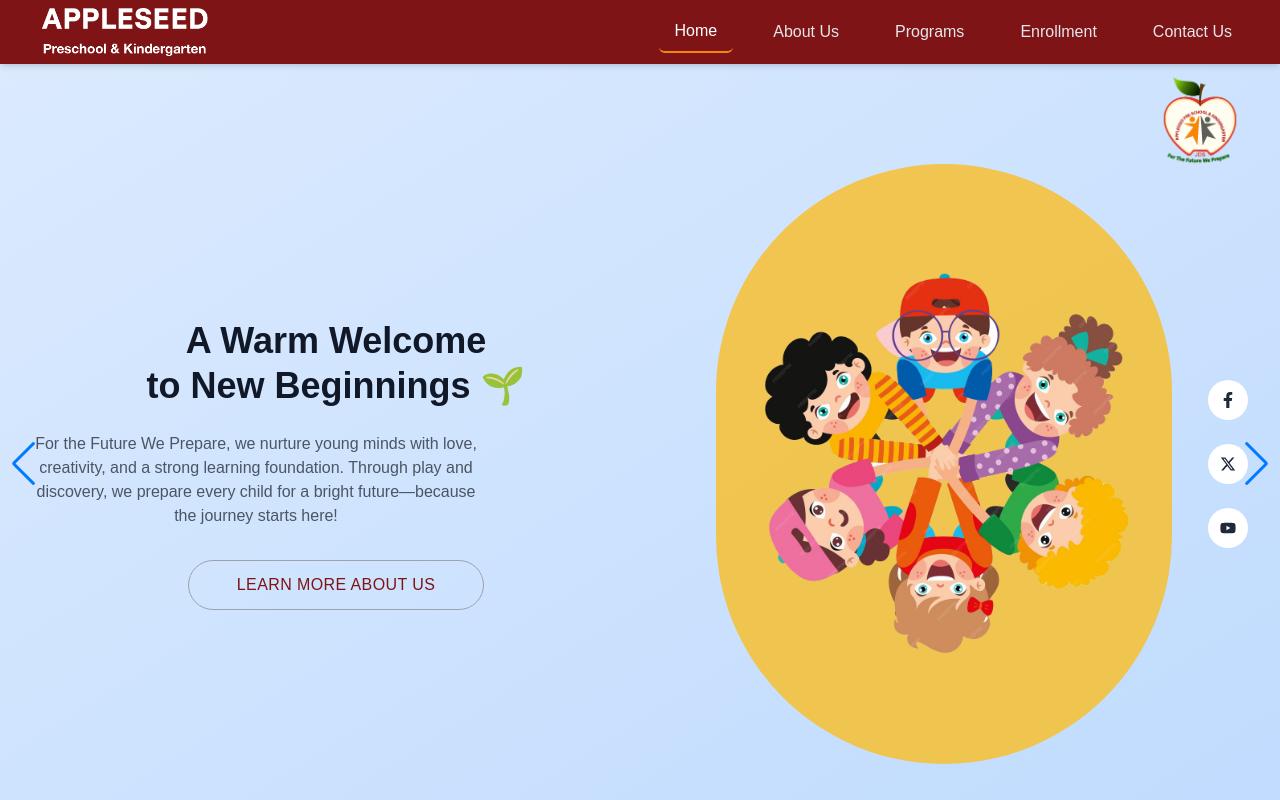
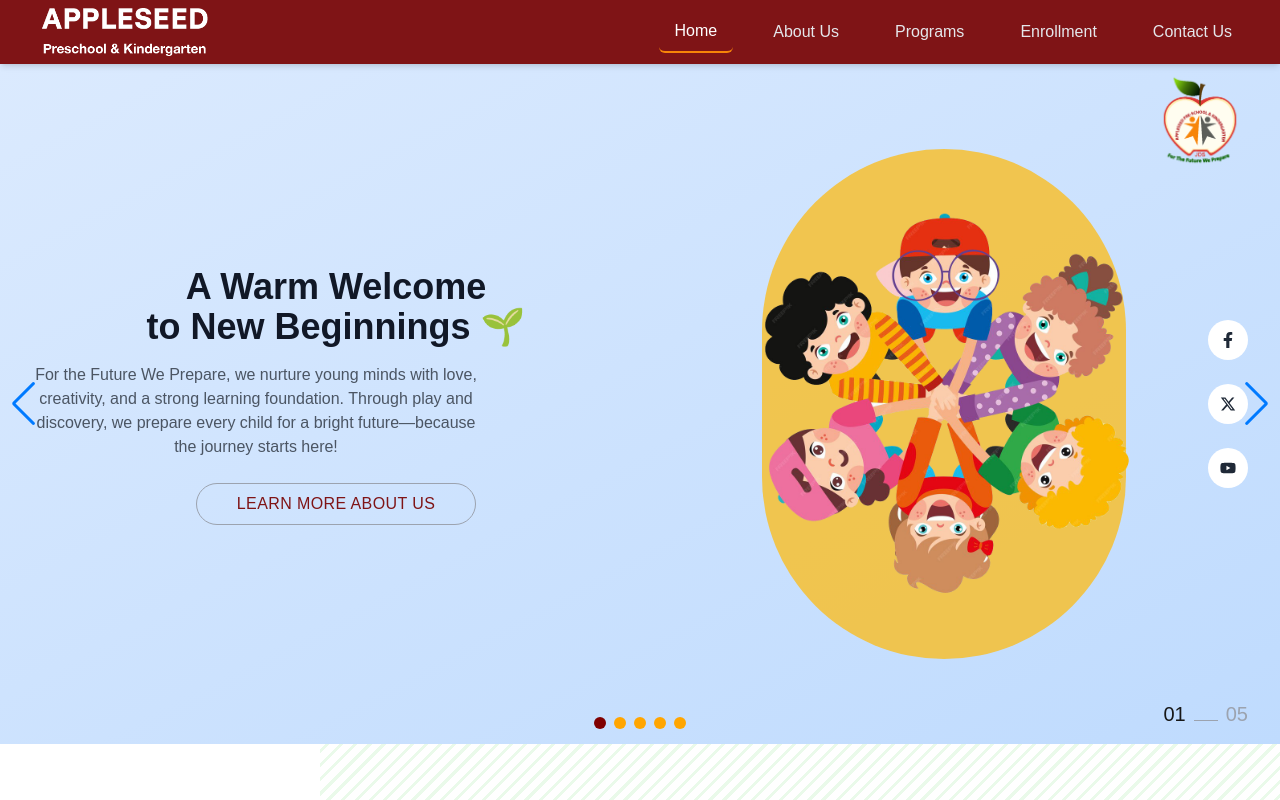
Before and after one commit to sseguku/appleseed-ui, a Next.js app: page / in a window 1280 px wide. Shown: the top 800 px of the page. Built offline with nearby package versions, Linux system fonts and the light colour scheme.

Commit message:
styled homeslider

```diff
--- a/app/components/Homeslider.tsx
+++ b/app/components/Homeslider.tsx
@@ -13,7 +13,6 @@ import { Navigation, Pagination, Autoplay } from "swiper/modules";
 import { FaFacebookF, FaYoutube } from "react-icons/fa";
 import { FaXTwitter } from "react-icons/fa6";
 import Image from "next/image";
-
 
 // School data array
 const schoolData = [
@@ -120,7 +119,7 @@ export default function Homeslider() {
           disableOnInteraction: false,
         }}
         modules={[Navigation, Pagination, Autoplay]}
-        className="h-screen w-full relative"
+        className="h-[85vh] w-full relative"
       >
         {schoolData.map((slide) => (
           <SwiperSlide key={slide.id} className={slide.background}>
@@ -149,7 +148,7 @@ export default function Homeslider() {
               </div>
 
               {/* Page Number on right side */}
-              <div className="absolute bottom-8 right-8 text-xl font-medium">
+              <div className="absolute bottom-4 right-8 text-xl font-medium">
                 <span>{slide.id < 10 ? `0${slide.id}` : slide.id}</span>
                 <div className="w-6 h-px bg-gray-400 mx-2 inline-block"></div>
                 <span className="text-gray-400">05</span>
@@ -159,19 +158,19 @@ export default function Homeslider() {
                 {/* Left Content */}
                 <div className="flex flex-col justify-center">
                   {/* Title */}
-                  <h1 className="text-4xl font-bold text-gray-900 mb-6 leading-tight whitespace-pre-line">
+                  <h1 className="text-3xl md:text-4xl font-bold text-gray-900 mb-4 leading-tight whitespace-pre-line">
                     {slide.title}
                   </h1>
 
                   {/* Description */}
-                  <p className="text-gray-600 mb-8 max-w-md">
+                  <p className="text-gray-600 mb-6 max-w-md text-sm md:text-base">
                     {slide.description}
                   </p>
 
                   {/* Action Button */}
-                  <div>
+                  <div className="mb-4">
                     <Link href={slide.buttonLink}>
-                      <button className="bg-transparent text-primary uppercase tracking-wide py-3 px-12 border border-gray-400 rounded-full hover:bg-primary hover:text-white transition-colors duration-300">
+                      <button className="bg-transparent text-primary uppercase tracking-wide py-2 px-10 border border-gray-400 rounded-full hover:bg-primary hover:text-white transition-colors duration-300">
                         {slide.buttonText}
                       </button>
                     </Link>
@@ -181,7 +180,7 @@ export default function Homeslider() {
                 {/* Right Content - Image */}
                 <div className="relative flex items-center justify-center h-full">
                   <div
-                    className={`absolute w-3/4 h-3/4 rounded-full ${slide.bgColor} opacity-80`}
+                    className={`absolute w-3/5 h-3/4 rounded-full ${slide.bgColor} opacity-80`}
                   ></div>
                   <div className="relative z-10">
                     <Image
@@ -213,7 +212,7 @@ export default function Homeslider() {
 
         {/* Bullets pagination in the center */}
         <div
-          className="swiper-pagination-bullets absolute bottom-8 left-0 right-0 mx-auto z-10 text-center"
+          className="swiper-pagination-bullets absolute bottom-4 left-0 right-0 mx-auto z-10 text-center"
           style={{ width: "fit-content", margin: "0 auto" }}
         ></div>
       </Swiper>
```
